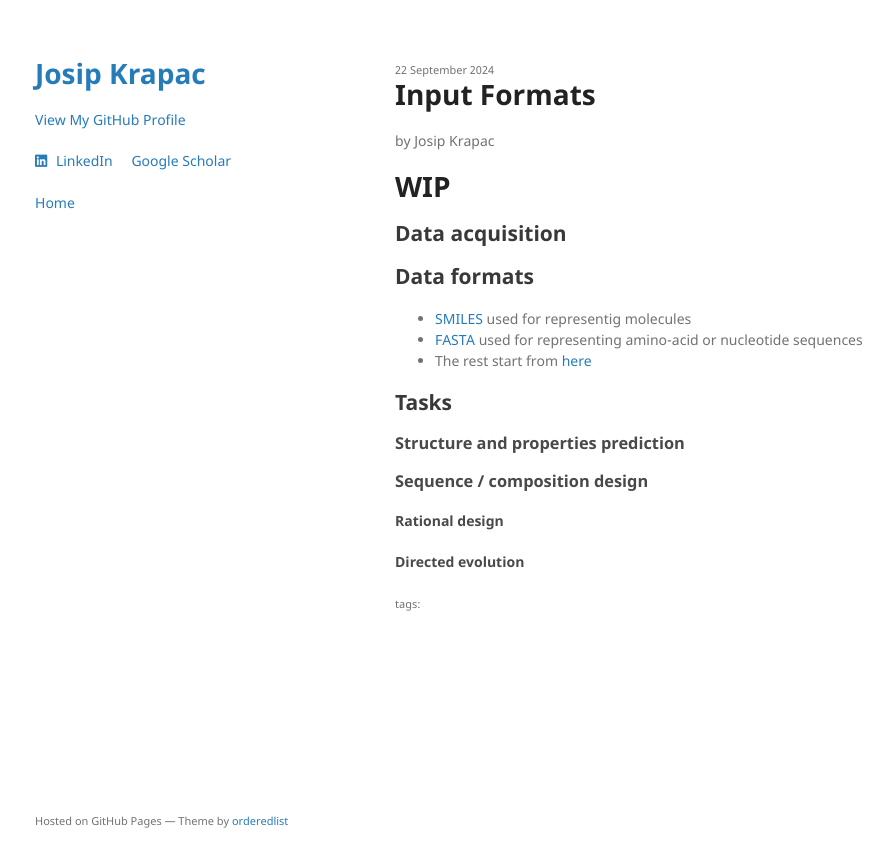
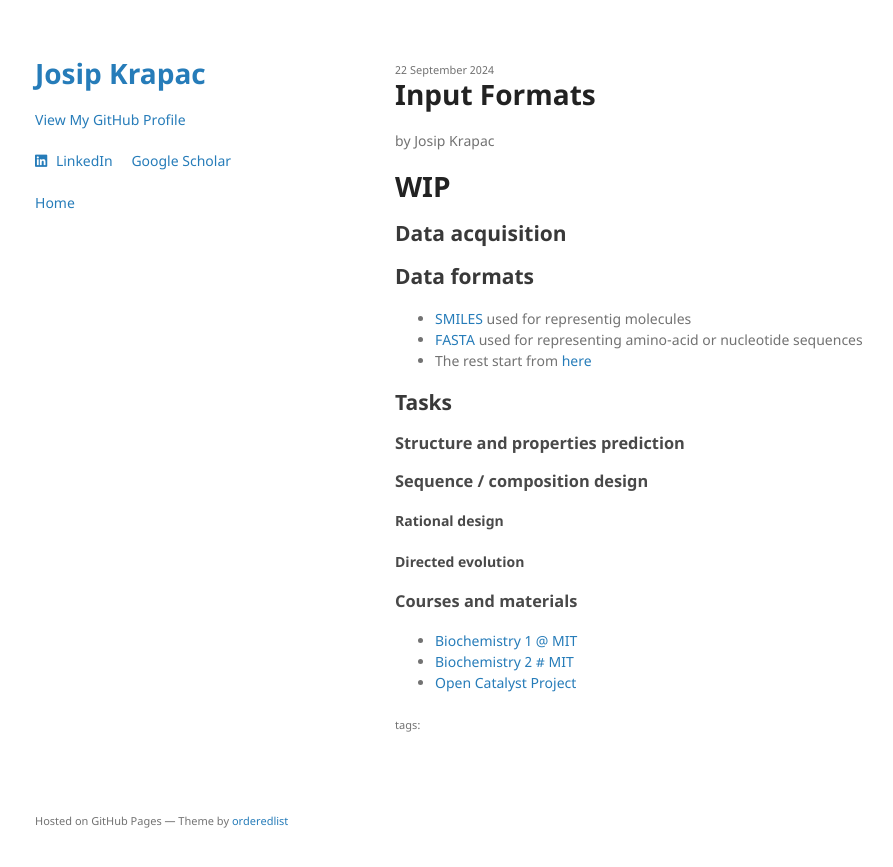
Before and after one commit to josipkrapac/josipkrapac.github.io, a Jekyll site: the page built from _posts/2024-09-22-input-formats.md, in a window 1280 px wide. Shown: the top 867 px of the page, without its empty margins (175-1068 px from the left). Built offline with Jekyll 4.4.1, drawn with Linux system fonts in a browser that asks for light colours; a style sheet for code colours, icons or effects is not loaded; the repository's description, which GitHub fills in, is left out.

Commit message:
Update 2024-09-22-input-formats.md

```diff
--- a/_posts/2024-09-22-input-formats.md
+++ b/_posts/2024-09-22-input-formats.md
@@ -16,3 +16,8 @@ author: Josip Krapac
 ### Sequence / composition design
 #### Rational design
 #### Directed evolution
+
+### Courses and materials
+- [Biochemistry 1 @ MIT](https://ocw.mit.edu/courses/5-07sc-biological-chemistry-i-fall-2013/)
+- [Biochemistry 2 # MIT](https://ocw.mit.edu/courses/5-08j-biological-chemistry-ii-spring-2016/)
+- [Open Catalyst Project](https://opencatalystproject.org/)
```
